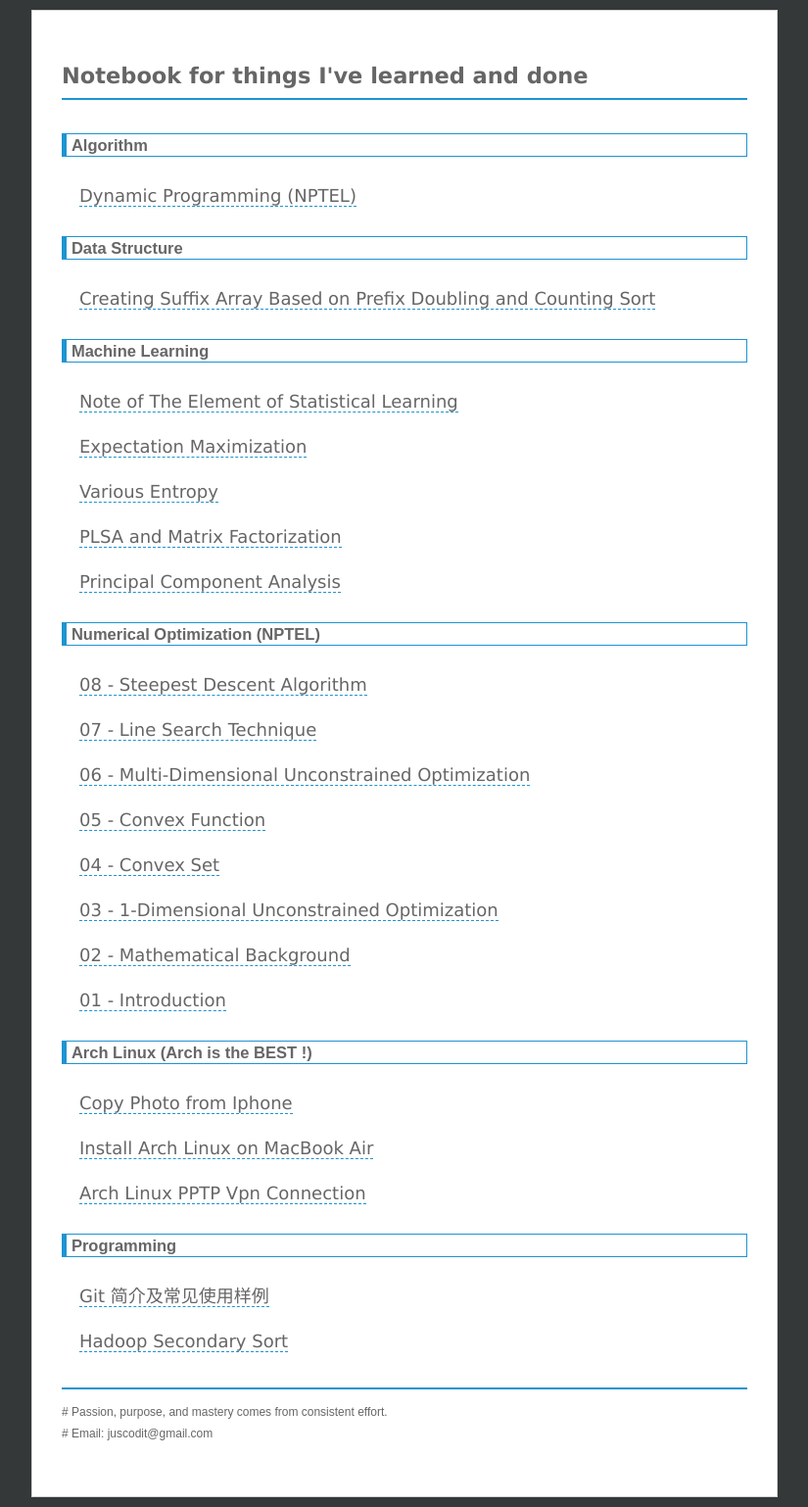
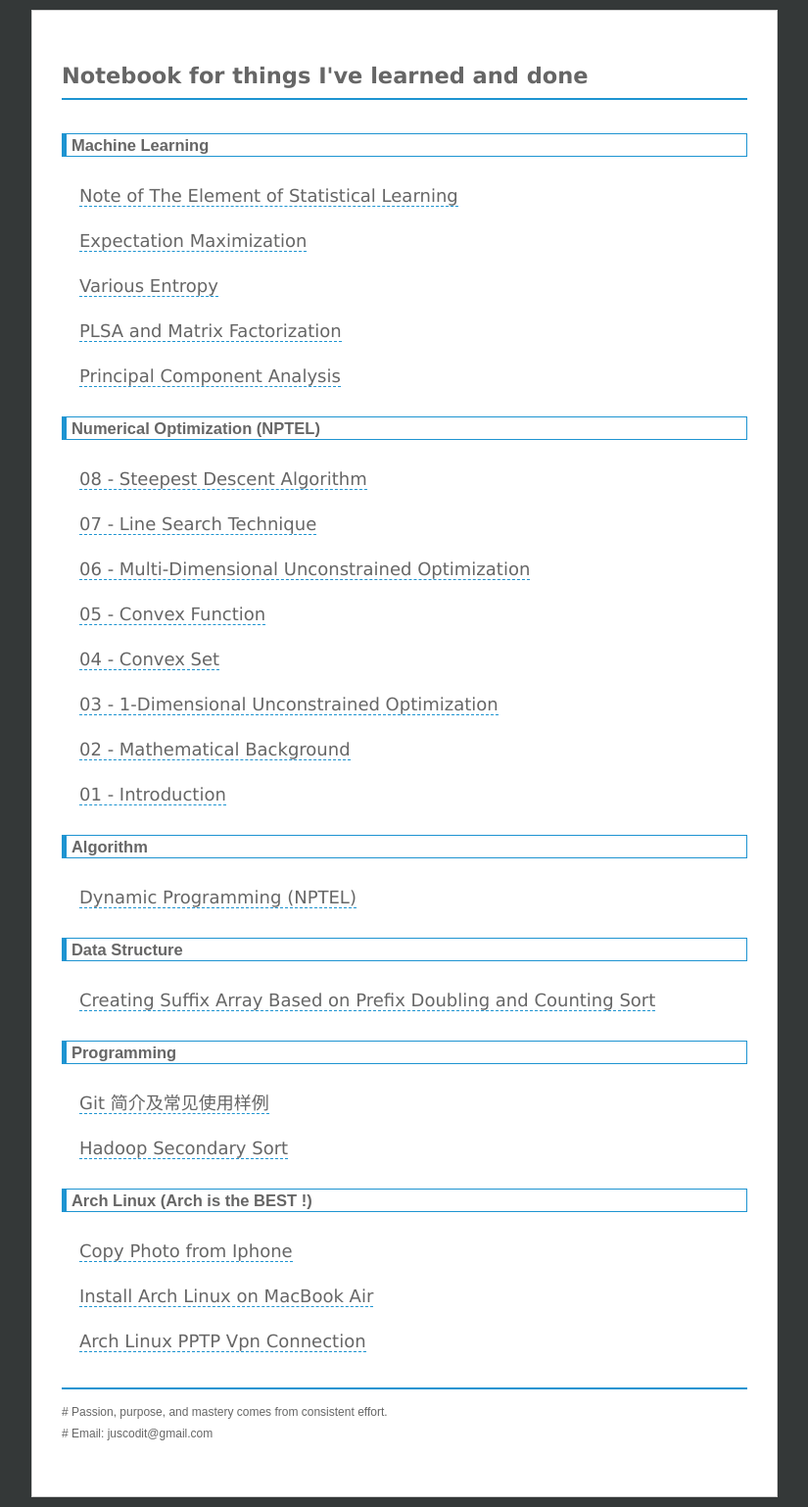
Before and after one commit to chenrushan/chenrushan.github.io, a Jekyll site: the page built from index.html, in a window 1280 px wide. Shown: the whole page at 98% size, without its empty margins (227-1052 px from the left). Built offline with Jekyll 4.4.1, drawn with Linux system fonts in a browser that asks for light colours; Markdown is read by kramdown in place of the engine named in the settings.

Commit message:
update index

```diff
--- a/index.html
+++ b/index.html
@@ -5,15 +5,21 @@ title: Notebook
 
 <div id="home">
   <ul class="cats">
-    <!--
-    <li><span class="catname">Jekyll</span>
+    <li><span class="catname">Machine Learning</span>
       <ul class="posts">
-        {% for post in site.categories.jekyll %}
+        {% for post in site.categories.ml %}
           <li><a href="{{ post.url }}">{{ post.title }}</a></li>
         {% endfor %}
       </ul>
     </li>
-    -->
+
+    <li><span class="catname">Numerical Optimization (NPTEL)</span>
+      <ul class="posts">
+        {% for post in site.categories.nnumop %}
+          <li><a href="{{ post.url }}">{{ post.title }}</a></li>
+        {% endfor %}
+      </ul>
+    </li>
 
     <li><span class="catname">Algorithm</span>
       <ul class="posts">
@@ -31,17 +37,9 @@ title: Notebook
       </ul>
     </li>
 
-    <li><span class="catname">Machine Learning</span>
+    <li><span class="catname">Programming</span>
       <ul class="posts">
-        {% for post in site.categories.ml %}
-          <li><a href="{{ post.url }}">{{ post.title }}</a></li>
-        {% endfor %}
-      </ul>
-    </li>
-
-    <li><span class="catname">Numerical Optimization (NPTEL)</span>
-      <ul class="posts">
-        {% for post in site.categories.nnumop %}
+        {% for post in site.categories.prog %}
           <li><a href="{{ post.url }}">{{ post.title }}</a></li>
         {% endfor %}
       </ul>
@@ -55,12 +53,5 @@ title: Notebook
       </ul>
     </li>
 
-    <li><span class="catname">Programming</span>
-      <ul class="posts">
-        {% for post in site.categories.prog %}
-          <li><a href="{{ post.url }}">{{ post.title }}</a></li>
-        {% endfor %}
-      </ul>
-    </li>
   </ul>
 </div>
```
